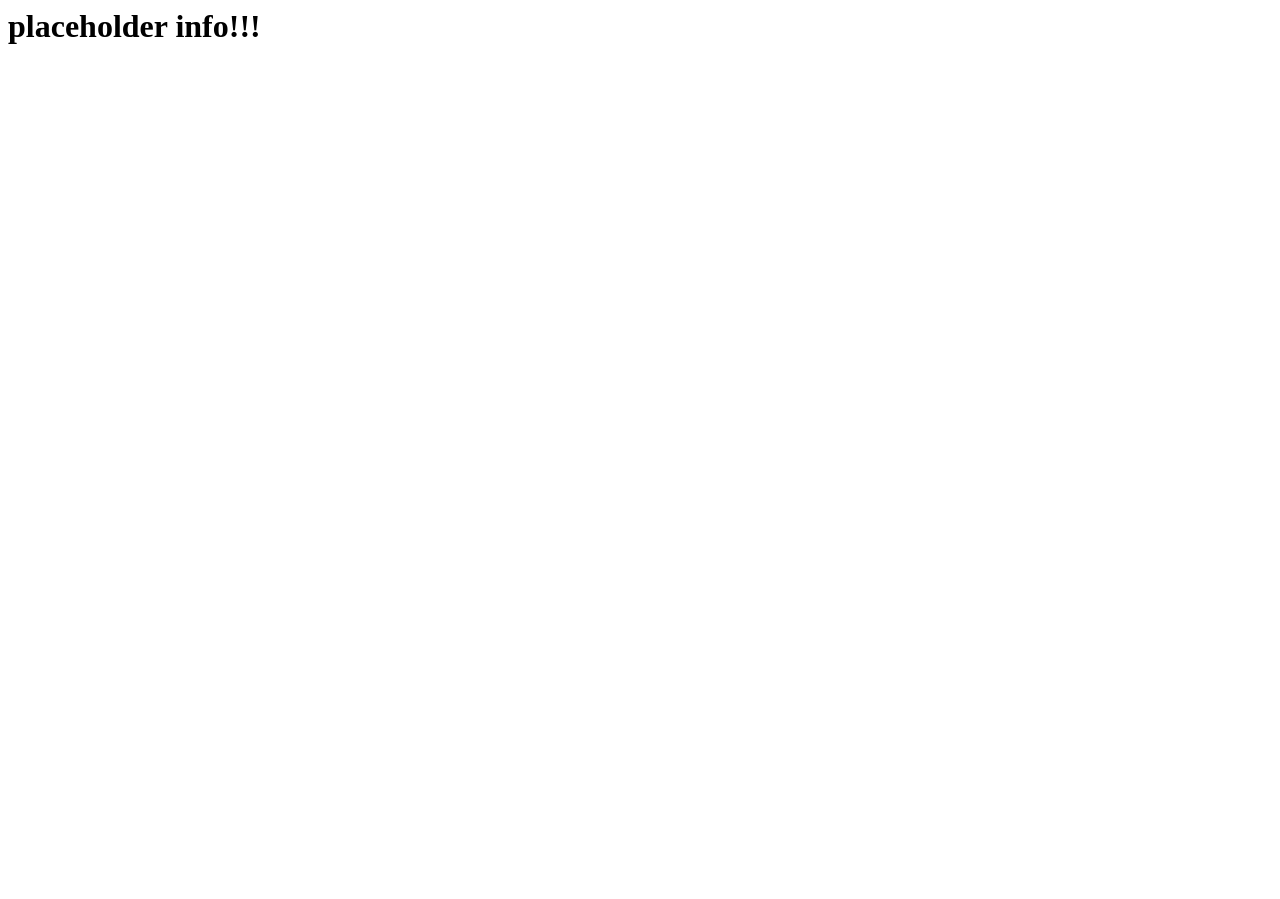
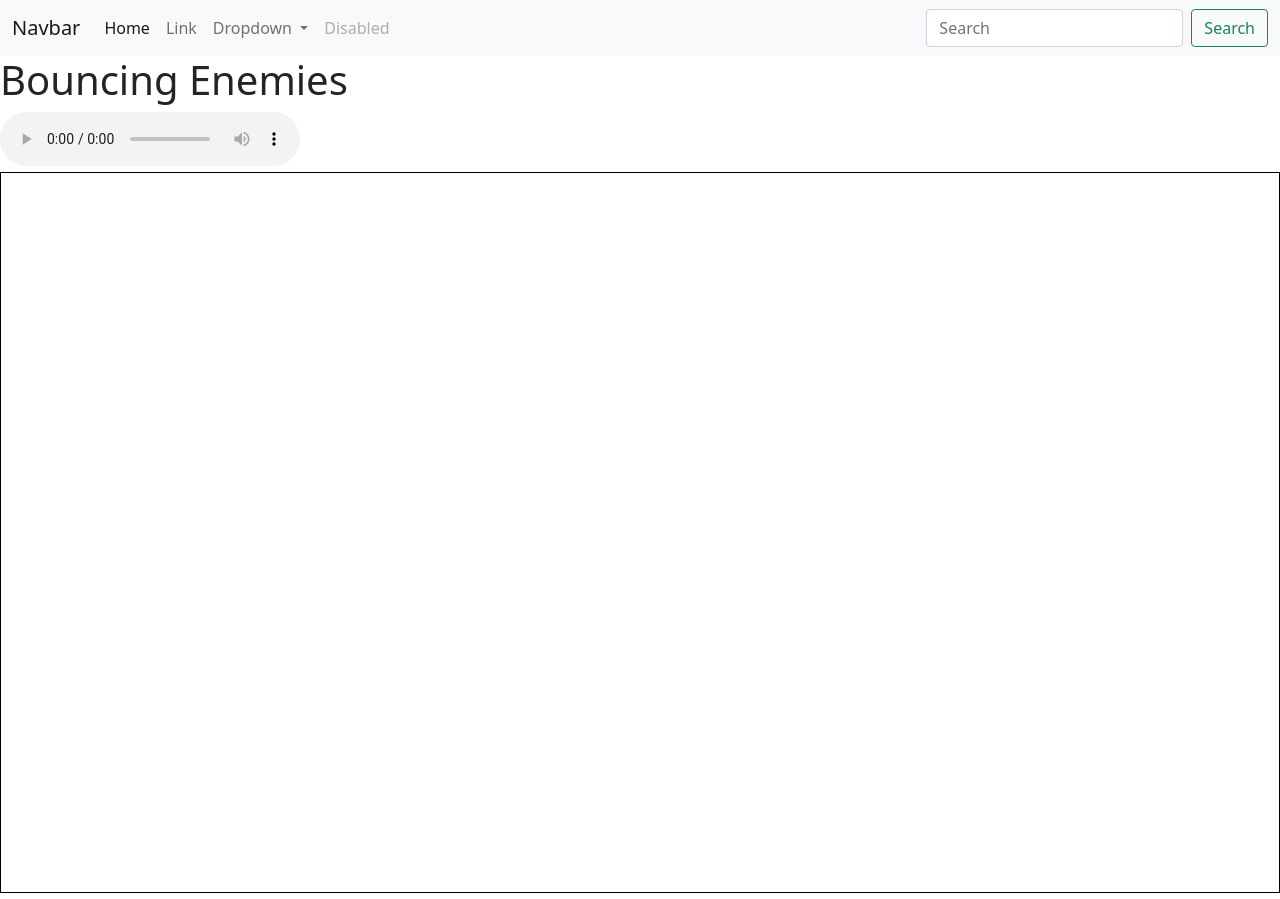
Before and after one commit to jilliam4lifepeps/jilliam4lifepeps.github.io, a plain HTML site: page index.html in a window 1280 px wide. Before the commit the page ends 800 px from the top, so only its background shows below. Drawn offline with nearby package versions, Linux system fonts and the light colour scheme.

Commit message:
Update index.html

```diff
--- a/index.html
+++ b/index.html
@@ -1 +1,55 @@
-<h1> placeholder info!!! </h1>
+<!DOCTYPE html>
+<html lang="en">
+<head>
+    <link href="https://cdn.jsdelivr.net/npm/bootstrap@5.0.0-beta1/dist/css/bootstrap.min.css" rel="stylesheet" integrity="sha384-giJF6kkoqNQ00vy+HMDP7azOuL0xtbfIcaT9wjKHr8RbDVddVHyTfAAsrekwKmP1" crossorigin="anonymous">
+    <script src="https://cdn.jsdelivr.net/npm/bootstrap@5.0.0-beta1/dist/js/bootstrap.bundle.min.js" integrity="sha384-ygbV9kiqUc6oa4msXn9868pTtWMgiQaeYH7/t7LECLbyPA2x65Kgf80OJFdroafW" crossorigin="anonymous"></script>
+
+    <title>Bouncing Enemies</title>
+    <style> canvas {border: 1px solid black; width: 100%;}</style>
+    <script src = "enemies.js"></script>
+    <link rel = "stylesheet" href = "enemies.css">
+
+</head>
+<body>
+    <nav class="navbar navbar-expand-lg navbar-light bg-light">
+        <div class="container-fluid">
+          <a class="navbar-brand" href="#">Navbar</a>
+          <button class="navbar-toggler" type="button" data-bs-toggle="collapse" data-bs-target="#navbarSupportedContent" aria-controls="navbarSupportedContent" aria-expanded="false" aria-label="Toggle navigation">
+            <span class="navbar-toggler-icon"></span>
+          </button>
+          <div class="collapse navbar-collapse" id="navbarSupportedContent">
+            <ul class="navbar-nav me-auto mb-2 mb-lg-0">
+              <li class="nav-item">
+                <a class="nav-link active" aria-current="page" href="../index.html">Home</a>
+              </li>
+              <li class="nav-item">
+                <a class="nav-link" href="#">Link</a>
+              </li>
+              <li class="nav-item dropdown">
+                <a class="nav-link dropdown-toggle" href="#" id="navbarDropdown" role="button" data-bs-toggle="dropdown" aria-expanded="false">
+                  Dropdown
+                </a>
+                <ul class="dropdown-menu" aria-labelledby="navbarDropdown">
+                  <li><a class="dropdown-item" href="../singerFinder/music.html">Find Singers</a></li>
+
+                </ul>
+              </li>
+              <li class="nav-item">
+                <a class="nav-link disabled" href="#" tabindex="-1" aria-disabled="true">Disabled</a>
+              </li>
+            </ul>
+            <form class="d-flex">
+              <input class="form-control me-2" type="search" placeholder="Search" aria-label="Search">
+              <button class="btn btn-outline-success" type="submit">Search</button>
+            </form>
+          </div>
+        </div>
+      </nav>
+    <h1>Bouncing Enemies</h1>
+    <div id="app"></div>
+    <audio src= "music.mp3" controls></audio>
+    <canvas width="640" height="360" id="myCanvas"></canvas>
+
+
+</body>
+</html>
```
